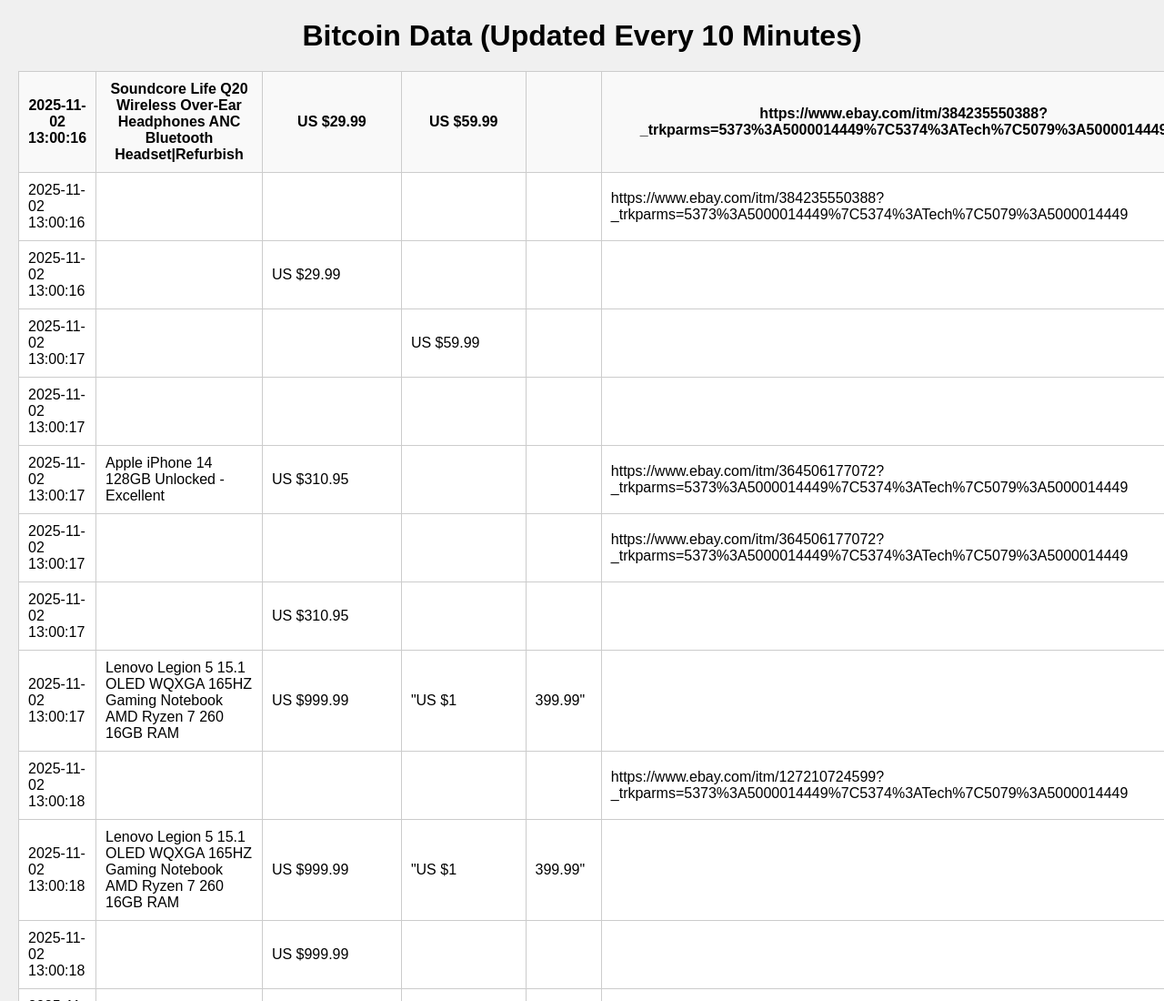
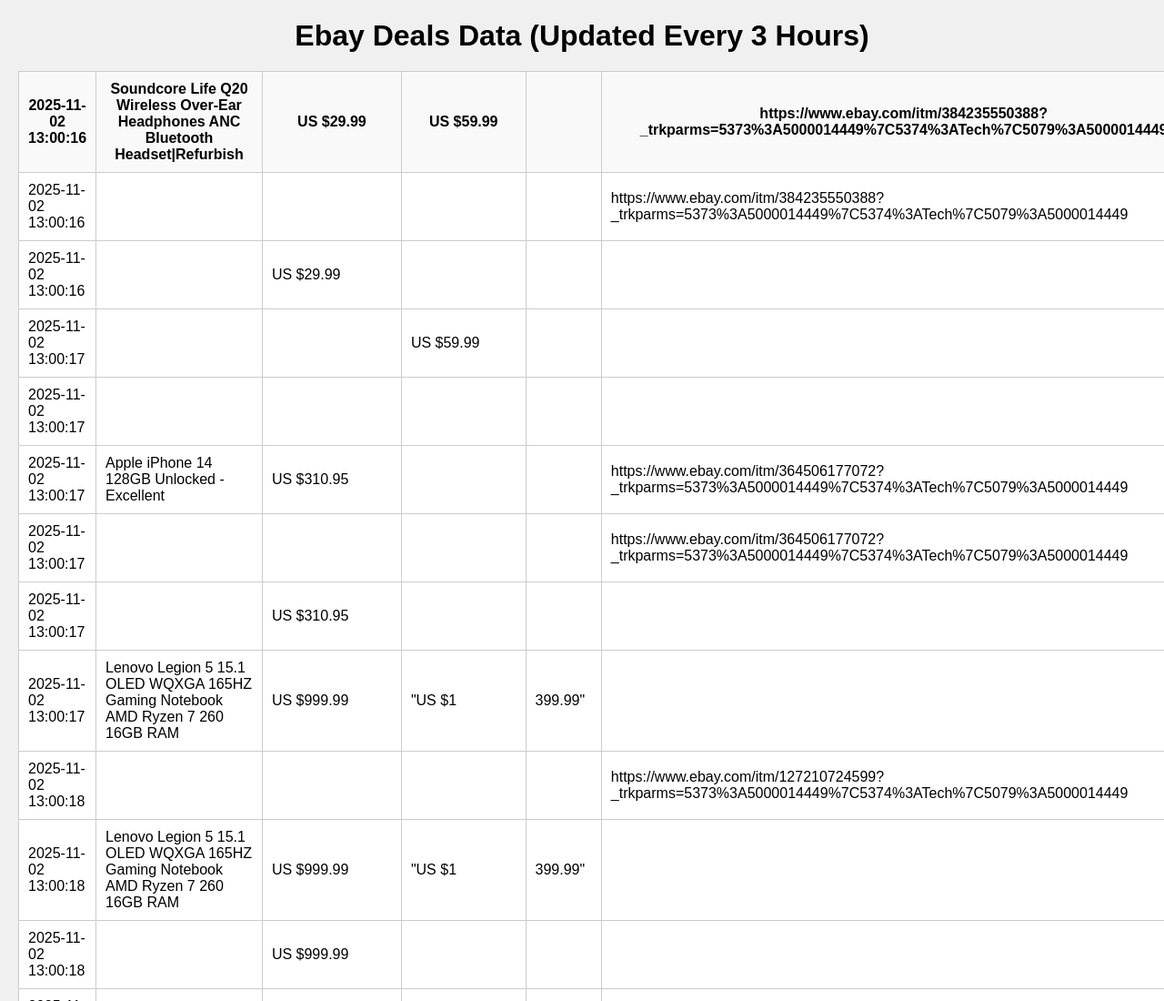
Before and after one commit to rahmafallous2/ebay-tech-deals, a plain HTML site: page index.html in a window 1280 px wide. Shown: the top 1100 px of the page at 91% size. Drawn offline with Linux system fonts and the light colour scheme.

Commit message:
fix isues

```diff
--- a/index.html
+++ b/index.html
@@ -2,11 +2,11 @@
 <html lang="en">
 <head>
   <meta charset="UTF-8" />
-  <title>Bitcoin Data</title>
+  <title>Ebay Deals Data</title>
   <link rel="stylesheet" href="style.css" />
 </head>
 <body>
-  <h1>Bitcoin Data (Updated Every 10 Minutes)</h1>
+  <h1>Ebay Deals Data (Updated Every 3 Hours)</h1>
   <div id="data-container">
     <!-- Table or Chart will be inserted here by JavaScript -->
   </div>
```
